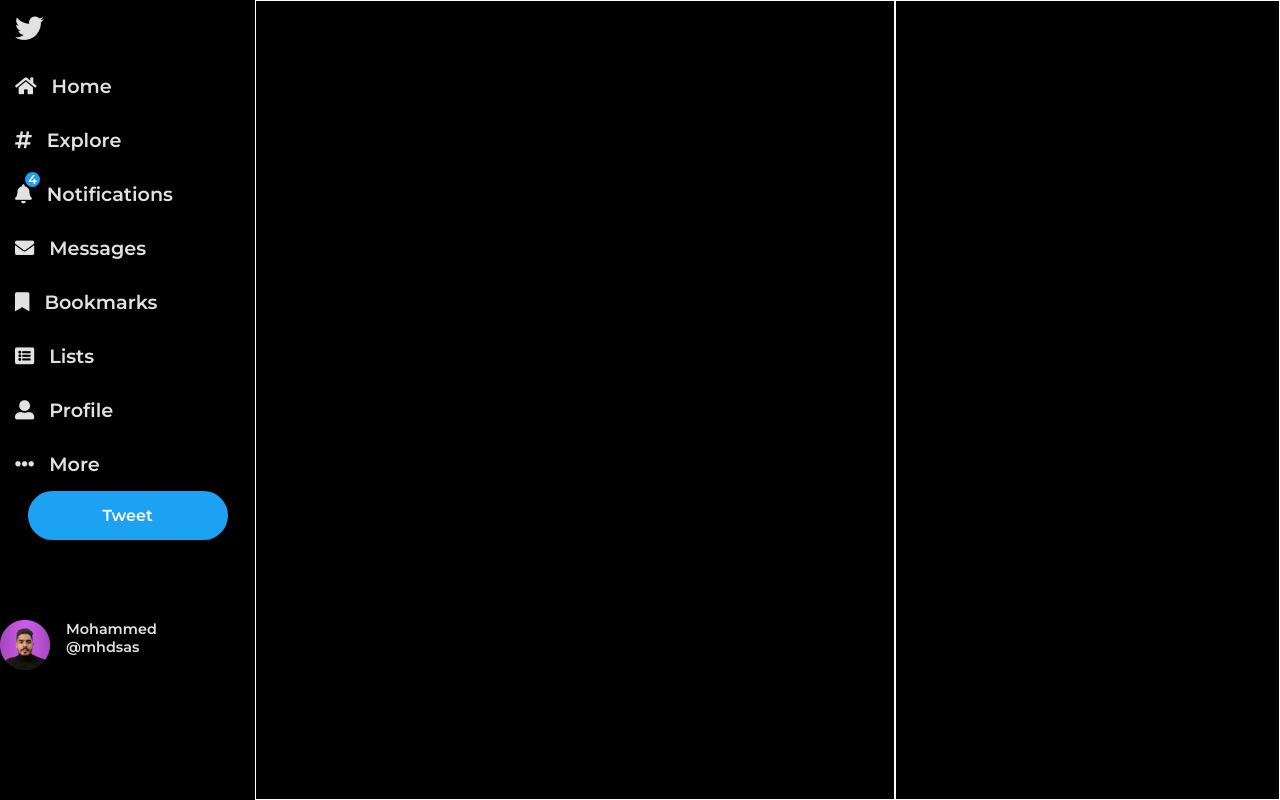
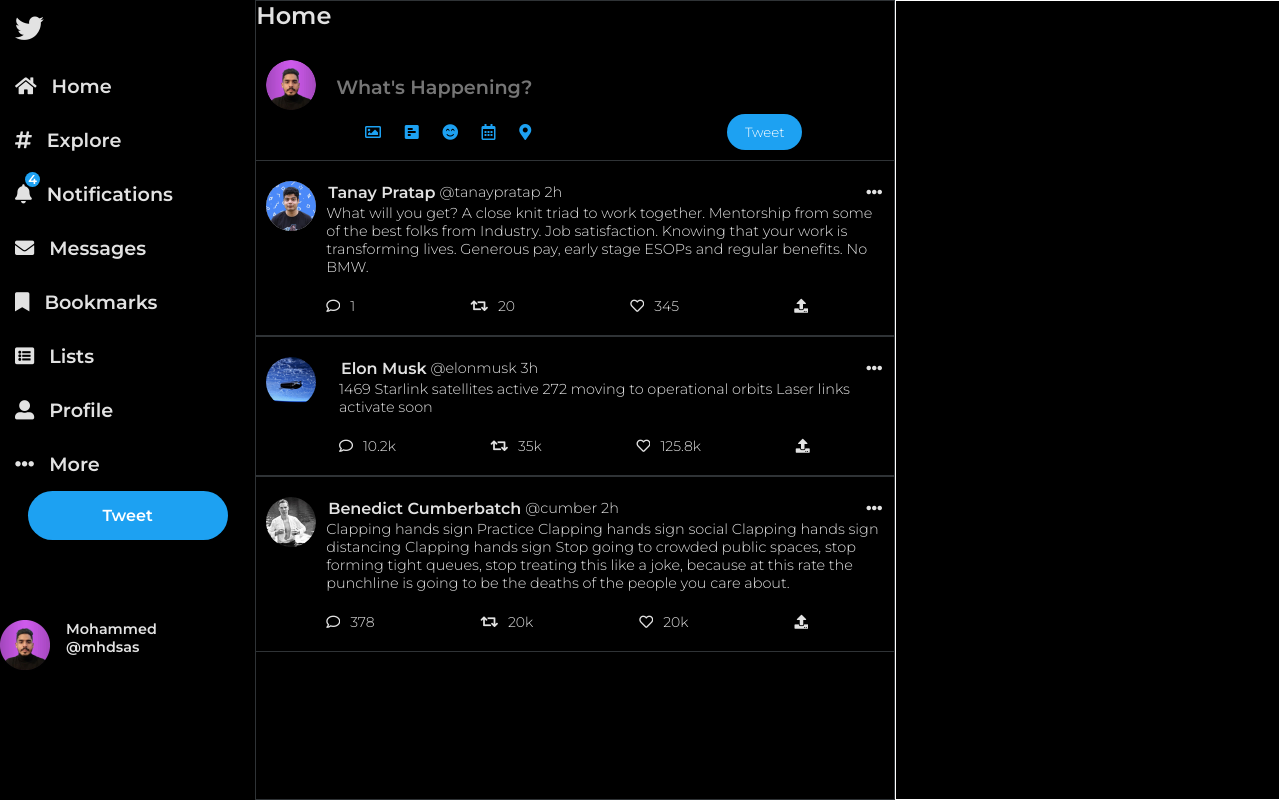
Before and after one commit to mohammed-sas/CSS-neoG, a plain HTML site: page Twitter Clone/index.html in a window 1280 px wide. Drawn offline with Linux system fonts and the light colour scheme.

Commit message:
completing the ui cloning for the main content

```diff
--- a/Twitter Clone/index.html
+++ b/Twitter Clone/index.html
@@ -19,6 +19,12 @@
     />
 
     <link rel="stylesheet" href="style.css" />
+    <link rel="stylesheet" href="main-content.css" />
+    <link
+      rel="stylesheet"
+      href="media-query.css
+    "
+    />
   </head>
   <body>
     <aside class="left-container">
@@ -26,26 +32,131 @@
         <div><i class="fab fa-twitter"></i></div>
         <div><i class="fas fa-home"></i><span>Home</span></div>
         <div><i class="fas fa-hashtag"></i><span>Explore</span></div>
-        <div class="badge"><i class="fas fa-bell"></i><span>Notifications</span> <span class="notification-num">4</span> </div>
+        <div class="badge">
+          <i class="fas fa-bell"></i><span>Notifications</span>
+          <span class="notification-num">4</span>
+        </div>
         <div><i class="fas fa-envelope"></i><span>Messages</span></div>
         <div><i class="fas fa-bookmark"></i><span>Bookmarks</span></div>
         <div><i class="fas fa-list-alt"></i><span>Lists</span></div>
         <div><i class="fas fa-user-alt"></i><span>Profile</span></div>
         <div><i class="fas fa-ellipsis-h"></i><span>More</span></div>
-        <button class="tweet-btn">Tweet</button>
+        <button class="tweet-btn primary-btn">Tweet</button>
+        <button class="primary-btn small-tweet-btn">T</button>
       </div>
       <div class="left-profile-container">
         <div class="image-container">
           <img src="./images/eST8i6Nw_400x400.jpeg" alt="" />
         </div>
         <div class="user-detail">
-            <span>Mohammed</span>
-            <span>@mhdsas</span>
+          <span>Mohammed</span>
+          <span>@mhdsas</span>
         </div>
-
       </div>
     </aside>
-    <main></main>
+    <main>
+      <h2>Home</h2>
+      <div class="tweet-box">
+        <div class="input-tweet-container">
+          <div class="tweet-box">
+            <div class="display-picture">
+              <img src="./images/eST8i6Nw_400x400.jpeg" alt="" />
+            </div>
+            <input type="text" placeholder="What's Happening?" />
+          </div>
+          <div class="icon-container">
+            <div class="icons">
+              <i class="far fa-image"></i>
+              <i class="fas fa-poll-h"></i>
+              <i class="fas fa-smile-beam"></i>
+              <i class="far fa-calendar-alt"></i>
+              <i class="fas fa-map-marker-alt"></i>
+            </div>
+            <button class="primary-btn icon-btn">Tweet</button>
+          </div>
+        </div>
+      </div>
+      <div class="tweets-container">
+        <div class="display-picture">
+          <img src="./images/tanay.jpeg" alt="" />
+        </div>
+        <div class="tweet-body-container">
+          <div class="username-id-container">
+            <span>Tanay Pratap</span>
+            <span>@tanaypratap</span>
+            <span>2h</span>
+            <span><i class="fas fa-ellipsis-h"></i></span>
+          </div>
+          <div class="tweet-body">
+            <p>
+              What will you get? A close knit triad to work together. Mentorship
+              from some of the best folks from Industry. Job satisfaction.
+              Knowing that your work is transforming lives. Generous pay, early
+              stage ESOPs and regular benefits. No BMW.
+            </p>
+          </div>
+          <div class="tweet-footer">
+            <span><i class="far fa-comment"></i><span>1</span></span>
+            <span><i class="fas fa-retweet"></i><span>20</span></span>
+            <span><i class="far fa-heart"></i><span>345</span></span>
+            <span><i class="fas fa-upload"></i><span></span></span>
+          </div>
+        </div>
+      </div>
+      <div class="tweets-container">
+        <div class="display-picture">
+          <img src="./images/elon.jpeg" alt="" />
+        </div>
+        <div class="tweet-body-container">
+          <div class="username-id-container">
+            <span>Elon Musk</span>
+            <span>@elonmusk</span>
+            <span>3h</span>
+            <span><i class="fas fa-ellipsis-h"></i></span>
+          </div>
+          <div class="tweet-body">
+            <p>
+                1469 Starlink satellites active
+                272 moving to operational orbits
+                Laser links activate soon
+            </p>
+          </div>
+          <div class="tweet-footer">
+            <span><i class="far fa-comment"></i><span>10.2k</span></span>
+            <span><i class="fas fa-retweet"></i><span>35k</span></span>
+            <span><i class="far fa-heart"></i><span>125.8k</span></span>
+            <span><i class="fas fa-upload"></i><span></span></span>
+          </div>
+        </div>
+      </div>
+
+      <div class="tweets-container">
+        <div class="display-picture">
+          <img src="./images/benedict.jpeg" alt="" />
+        </div>
+        <div class="tweet-body-container">
+          <div class="username-id-container">
+            <span>Benedict Cumberbatch</span>
+            <span>@cumber</span>
+            <span>2h</span>
+            <span><i class="fas fa-ellipsis-h"></i></span>
+          </div>
+          <div class="tweet-body">
+            <p>
+                Clapping hands sign Practice Clapping hands sign social Clapping hands sign distancing Clapping hands sign
+
+                Stop going to crowded public spaces, stop forming tight queues, stop treating this like a joke, because at this rate the punchline is going to be the deaths of the people you care about.
+            </p>
+          </div>
+          <div class="tweet-footer">
+            <span><i class="far fa-comment"></i><span>378</span></span>
+            <span><i class="fas fa-retweet"></i><span>20k</span></span>
+            <span><i class="far fa-heart"></i><span>20k</span></span>
+            <span><i class="fas fa-upload"></i><span></span></span>
+          </div>
+        </div>
+      </div>
+    </main>
     <aside class="right-container"></aside>
   </body>
 </html>
--- /dev/null
+++ b/Twitter Clone/main-content.css
@@ -0,0 +1,108 @@
+:root{
+    --secondary-color:#2f3336;
+    --primary-color:#1da1f2;
+}
+main {
+    border: 1px solid var(--secondary-color);
+    width: 50%;
+    display: flex;
+    flex-direction: column;
+
+  }
+
+
+.display-picture>img{
+    height: 50px;
+    width: 50px;
+    border-radius: 50%;
+}
+
+.tweet-box{
+    display: flex;
+    margin-top: 15px;
+    margin-left: 5px;
+}
+
+.display-picture{
+    width: 70px;
+}
+.input-tweet-container{
+    width: 100%;
+}
+.input-tweet-container input{
+    flex-grow: 1;
+    border: none;
+    font-size: 1.2rem;
+    font-weight: bold;
+}
+
+.icon-container{
+    display: flex;
+    width: inherit;
+    justify-content: space-around;
+    align-items: center;
+    margin-bottom: 10px;
+}
+
+.icon-btn{
+    width:75px;
+    padding: 10px 16px;
+}
+.icons{
+    display: flex;
+    width: 30%;
+    justify-content: space-around;
+}
+
+.icon-container i{
+    color: var(--primary-color);
+}
+.tweet-body-container{
+    margin-left: 10px;
+}
+
+.tweets-container{
+    display: flex;
+
+    border-top:1px solid var(--secondary-color);
+    border-bottom:1px solid var(--secondary-color);
+
+    padding: 20px 10px;
+}
+.username-id-container{
+    flex-grow: 1;
+    display: flex;
+}
+.username-id-container span{
+    padding: 2px;
+}
+.username-id-container span:nth-child(4){
+    margin-left: auto;
+}
+.username-id-container span:nth-child(1){
+    font-weight: bolder;
+}
+.username-id-container span:nth-child(2),.username-id-container span:nth-child(3){
+    font-weight: lighter;
+    font-size: 0.9rem;
+}
+
+.tweet-body p{
+    font-size: 0.9rem;
+}
+
+.tweet-footer{
+    display: flex;
+    justify-content: space-between;
+    width: 90%;
+    margin-top: 20px;
+}
+
+.tweet-footer span span{
+    padding: 0 10px;
+    font-size: 14px;
+}
+
+.tweet-footer span i{
+    font-size: 14px;
+}
--- /dev/null
+++ b/Twitter Clone/media-query.css
@@ -0,0 +1,21 @@
+
+@media screen and (max-width:900px) {
+    .tabs-container div span{
+        display: none;
+    }
+    .tabs-container{
+        align-items: center;
+    }
+    .left-profile-container .image-container{
+        margin: 0 auto;
+    }
+    .user-detail{
+        display: none;
+    }
+    .small-tweet-btn{
+        display: block;
+    }
+    .tweet-btn{
+        display: none;
+    }
+}
--- a/Twitter Clone/style.css
+++ b/Twitter Clone/style.css
@@ -33,11 +33,16 @@
   font-size: 1.8rem;
 }
 
+.primary-btn{
+    background-color: #1da1f2;
+    border: none;
+    padding: 15px 25px;
+    border-radius: 50px;
+    color: white;
+}
+
 .tweet-btn {
-  background-color: #1da1f2;
-  border: none;
-  padding: 15px 25px;
-  border-radius: 50px;
+
   font-size: 1rem;
   font-weight: bolder;
   color: white;
@@ -76,11 +81,11 @@
     left: 10px;
     top:5px;
 }
+.small-tweet-btn{
+    display: none;
+}
 /*  */
-main {
-  border: 1px solid white;
-  width: 50%;
-}
+
 
 .right-container {
   border: 1px solid white;
```
Also changed, not shown: Twitter Clone/images/benedict.jpeg (added), Twitter Clone/images/elon.jpeg (added), Twitter Clone/images/tanay.jpeg (added).
